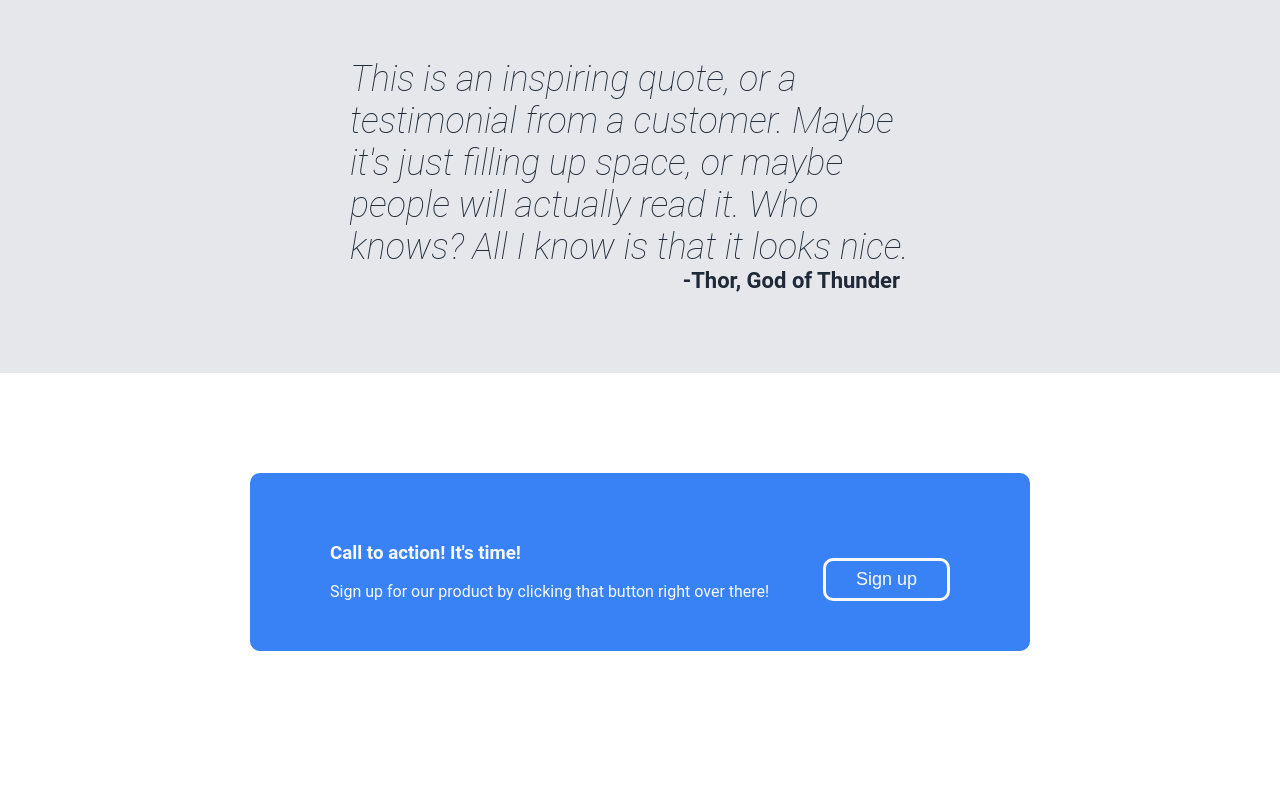
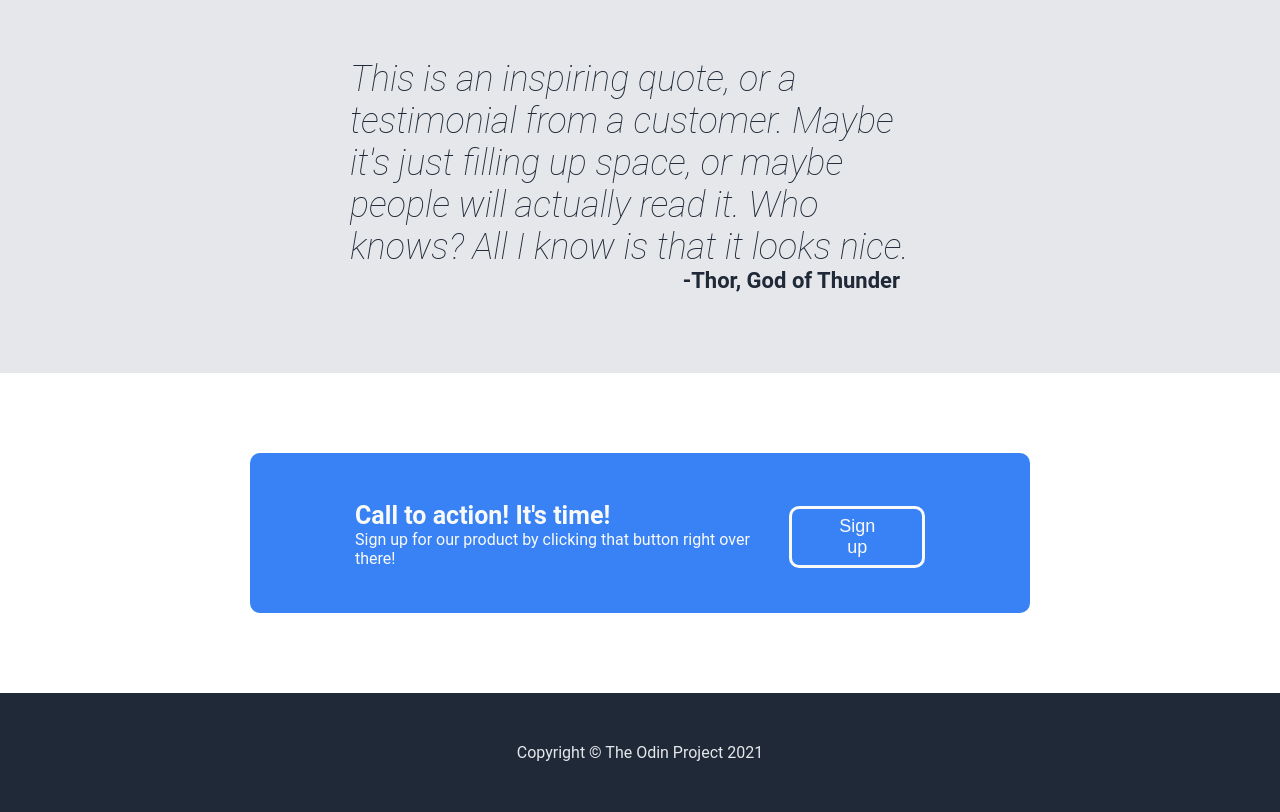
Before and after one commit to jorgeasmendes/odin_landing_page, a plain HTML site: page index.html in a window 1280 px wide. Shown: the part 1020-1832 px from the top of the page. Before the commit the page ends 1771 px from the top, so only its background shows below. Drawn offline with Linux system fonts and the light colour scheme.

Commit message:
Finalizar projeto

```diff
--- a/index.html
+++ b/index.html
@@ -66,5 +66,9 @@
             <button>Sign up</button>
         </div>
     </div>
+
+    <footer>
+        <p>Copyright © The Odin Project 2021</p>
+    </footer>
 </body>
 </html>
--- a/style.css
+++ b/style.css
@@ -129,17 +129,38 @@ h2{
 }
 
 #forth-block{
+    box-sizing: content-box;
     background-color: #3882F6;
-    margin: 100px 250px;
-    padding:50px 80px;
+    margin: 80px 250px;
+    padding:45px 105px;
     color: #F9FAF8;
     display: flex;
     justify-content: space-between;
     align-items: flex-end;
     border-radius: 10px;
 }
+#forth-left {
+    display: flex;
+    flex-direction: column;
+    justify-content: center;
+    gap:0;
+}
+#forth-left h3{
+    font-size: 25px;
+    margin:0;
+    padding:0;
+    box-sizing: content-box;
+}
 #forth-block button{
+    padding: 7px 35px;
     color: #F9FAF8;
     border: solid 3px #F9FAF8;
     border-radius: 10px;
 }
+
+footer{
+    background-color: #1F2937;
+    text-align: center;
+    color: #E5E7EB;
+    padding: 50px 0;
+}
```
